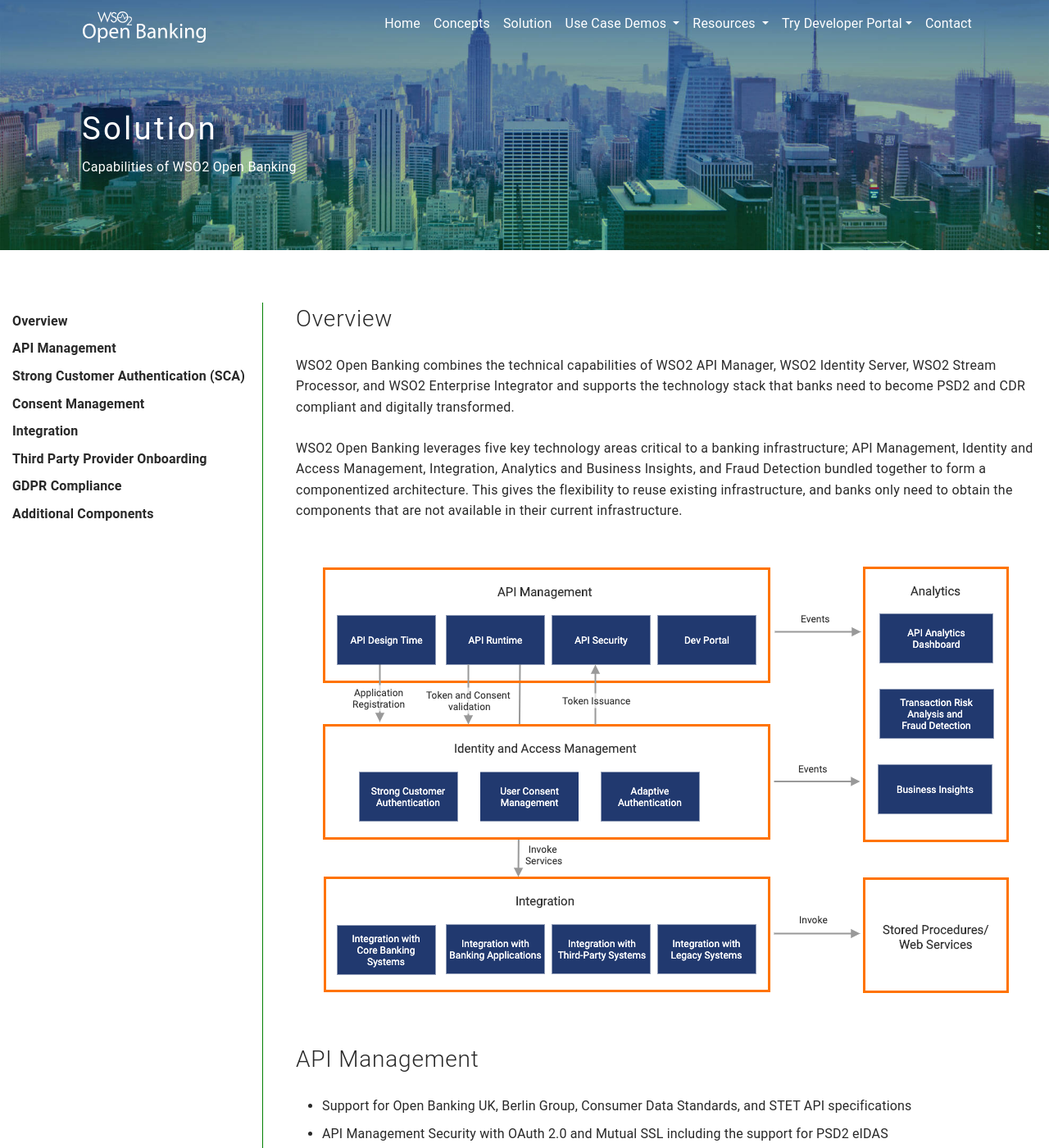
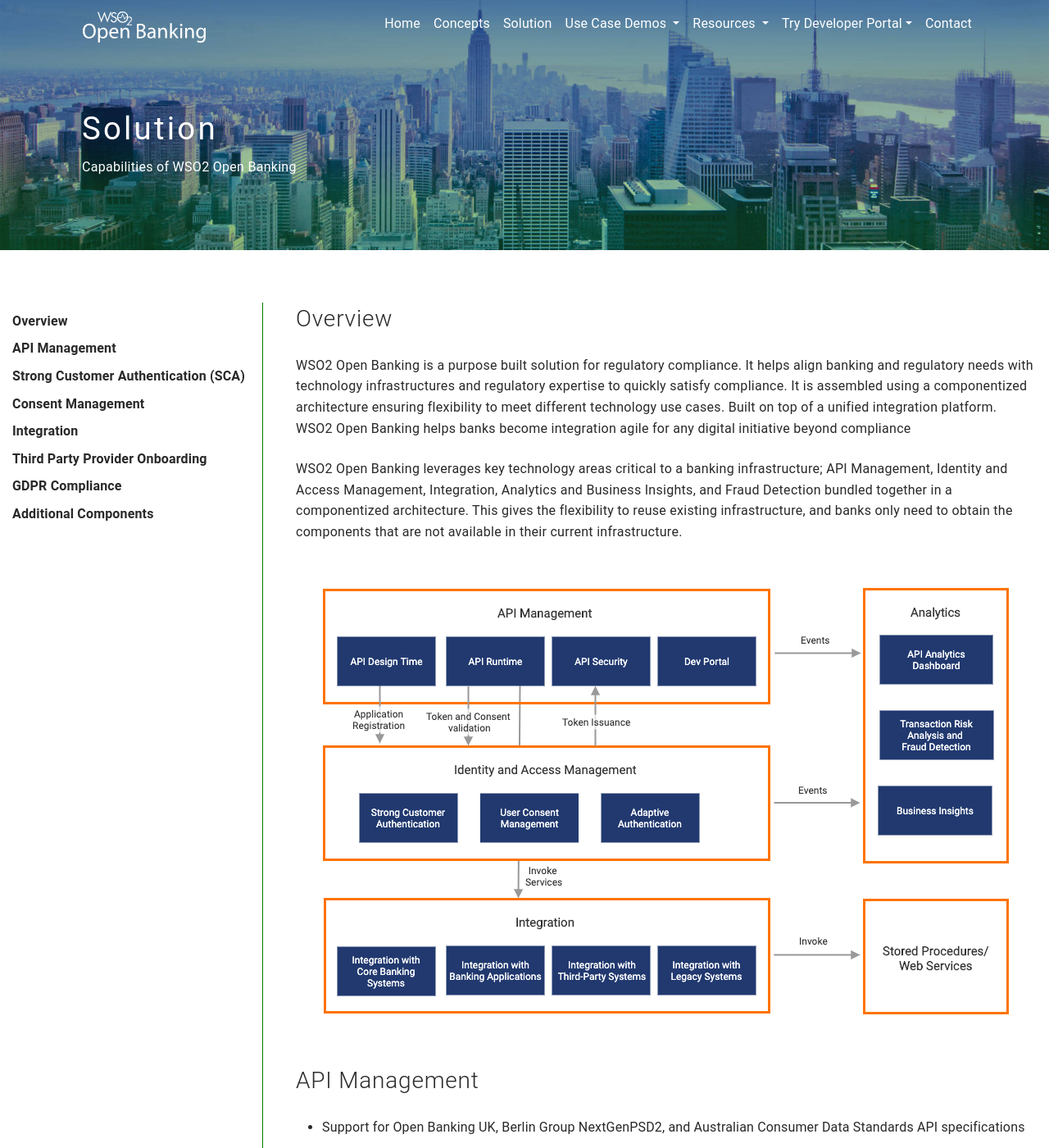
Before and after one commit to wso2/demo-open-banking.github.io, a Jekyll site: the page built from solution.md, in a window 1280 px wide and 1400 px high. Shown: the whole window at 82% size. Built offline with Jekyll 4.4.1, drawn with Linux system fonts in a browser that asks for light colours; some of the changed text lies outside the part shown.

Commit message:
Fix review

```diff
--- a/_includes/nav.html
+++ b/_includes/nav.html
@@ -63,7 +63,7 @@
                     <li class="nav-item dropdown ">
                       <a class="nav-link dropdown-toggle" href="javascript:void(0)" data-toggle="dropdown" aria-haspopup="true" aria-expanded="false">Try Developer Portal</a>
                       <div class="dropdown-menu dropdown-menu-right" aria-labelledby="psd2">
-                        <a class="dropdown-item " href="https://openbanking.wso2.com/sandbox-guide">Guide</a>
+                        <a class="dropdown-item " href="/sandbox-guide-uk">Guide</a>
                         <a class="dropdown-item" href="https://openbanking.wso2.com:9443/store" target="_blank">App
                             (Sandbox) - UK</a>
                       </div>
--- a/index.html
+++ b/index.html
@@ -19,10 +19,10 @@
                   <div class="cSliderContent col-sm-12 col-md-6 col-lg-6">
                      <h2>The WSO2 Open Banking Developer Portal Sandbox</h2>
                      <p>This sandbox provides a simulated environment to test the waters of WSO2 Open Banking. It allows users
-                        to subscribe and consume APIs from the context of a banking
+                        to subscribe and consume APIs from the context of a banking application.
                      </p>
                      <a href="https://openbanking.wso2.com/apis/list" class="cButton cDownloadButton">Try it out</a>
-                     <a href="https://openbanking.wso2.com/sandbox-guide" class="cButton cDownloadButton">View guide</a>
+                     <a href="/sandbox-guide-uk" class="cButton cDownloadButton">View guide</a>
                   </div>
                   <div class="cSliderImage col-sm-12 col-md-6 col-lg-6">
                      <img src="/img/demo-pc.png"/>
--- a/solution.md
+++ b/solution.md
@@ -7,15 +7,15 @@
 
 ## Overview
 
-WSO2 Open Banking combines the technical capabilities of WSO2 API Manager, WSO2 Identity Server, WSO2 Stream Processor, and WSO2 Enterprise Integrator and supports the technology stack that banks need to become PSD2 and CDR compliant and digitally transformed.
+WSO2 Open Banking is a purpose built solution for regulatory compliance. It helps align banking and regulatory needs with technology infrastructures and regulatory expertise to quickly satisfy compliance.  It is assembled using a componentized architecture ensuring flexibility to meet different technology use cases. Built on top of a unified integration platform. WSO2 Open Banking helps banks become integration agile for any digital initiative beyond compliance
 
-WSO2 Open Banking leverages five key technology areas critical to a banking infrastructure; API Management, Identity and Access Management, Integration, Analytics and Business Insights, and Fraud Detection bundled together to form a componentized architecture. This gives the flexibility to reuse existing infrastructure, and banks only need to obtain the components that are not available in their current infrastructure.
+WSO2 Open Banking leverages key technology areas critical to a banking infrastructure; API Management, Identity and Access Management, Integration, Analytics and Business Insights, and Fraud Detection bundled together in a componentized architecture. This gives the flexibility to reuse existing infrastructure, and banks only need to obtain the components that are not available in their current infrastructure.
 
 ![wso2-ob-architecture](img/architecture.png)
 
 ## API Management
-- Support for Open Banking UK, Berlin Group, Consumer Data Standards, and STET API specifications
-- API Management Security with OAuth 2.0 and Mutual SSL including the support for PSD2 eIDAS
+- Support for Open Banking UK, Berlin Group NextGenPSD2, and Australian Consumer Data Standards API specifications
+- API Security with OAuth 2.0 and Mutual SSL including the support for PSD2 eIDAS
 - API Publishing and Governance
 - API Throttling and Rate Limiting
 - API Monitoring and Monetization
@@ -27,10 +27,10 @@
 
 ## Consent Management
 - Capabilities to store, validate and revoke consents
-- Compliant with Open Banking UK, Berlin Group, Consumer Data Standards, and STET API specifications
+- Compliant with Open Banking UK, Berlin Group NextGenPSD2, and Australian Consumer Data Standards API specifications
 
 ## Integration
-- Easy integration with the core banking systems
+- Easy integration with core banking systems
 - Support for multiple protocols (REST, SOAP, and WebSocket) and message formats (JSON and XML)
 
 ## Third Party Provider Onboarding
```
Also changed, not shown: other parts of index.html (+1 -1 lines), concepts.md (+1 -1 lines).
